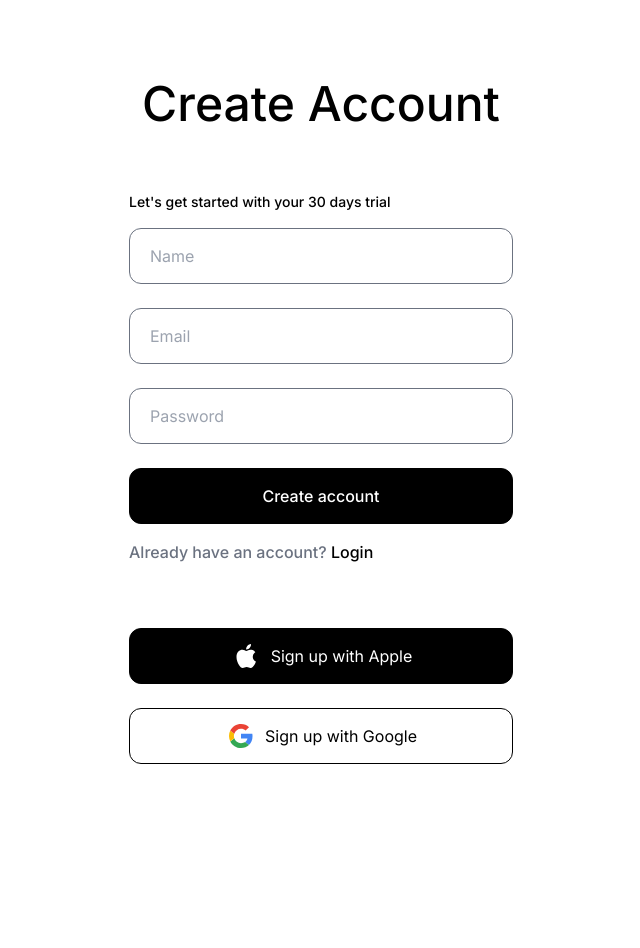
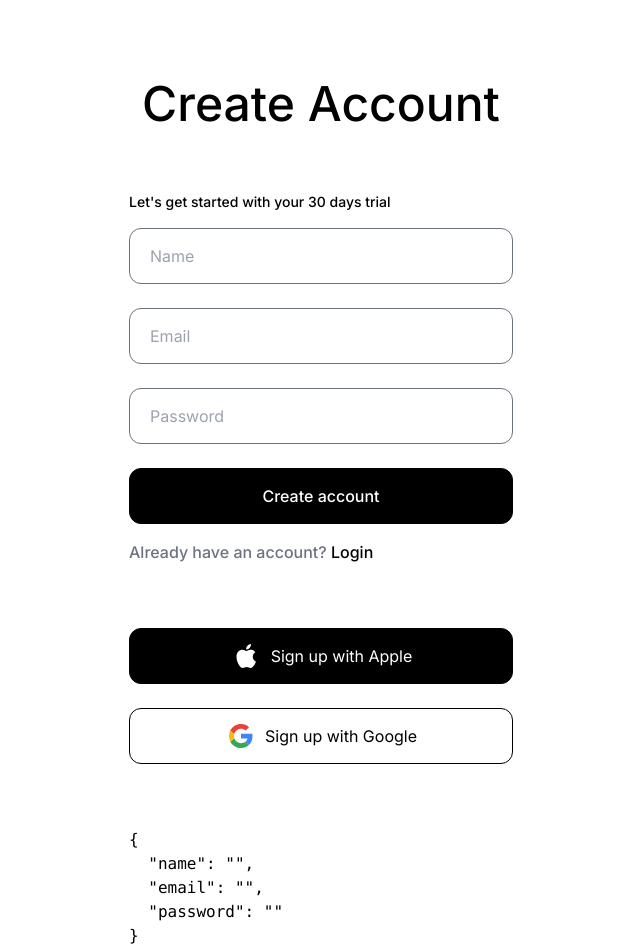
Before and after one commit to abdihashii/fun-sign-in-ui, a Next.js app: page /sign-up in a window 1280 px wide. Shown: the whole page, without its empty margins (319-959 px from the left). Before the commit the page ends 828 px from the top, so only its background shows below. Built offline with nearby package versions, Linux system fonts and the light colour scheme.

Commit message:
uses the login form hook in the sign up page

```diff
--- a/src/app/sign-up/page.tsx
+++ b/src/app/sign-up/page.tsx
@@ -1,8 +1,13 @@
+'use client';
+
 import Link from 'next/link';
 import GoogleColorIcon from '../icons/googleColorIcon';
 import AppleBlackIcon from '../icons/appleBlackIcon';
+import useAuth from '../hooks/useAuth';
 
 export default function SignUpPage() {
+  const { loginForm, handleInputChange } = useAuth();
+
   return (
     <main className="w-96 mx-auto mt-20 flex flex-col justify-center gap-16">
       <h1 className="text-center text-5xl text-black font-medium">
@@ -18,6 +23,10 @@ export default function SignUpPage() {
             className="h-14 py-3 px-5 rounded-xl border border-gray-500"
             type="text"
             placeholder="Name"
+            name="name"
+            value={loginForm?.name}
+            onChange={handleInputChange}
+            required
           />
         </div>
 
@@ -25,11 +34,19 @@ export default function SignUpPage() {
           className="h-14 py-3 px-5 rounded-xl border border-gray-500"
           type="email"
           placeholder="Email"
+          name="email"
+          value={loginForm?.email}
+          onChange={handleInputChange}
+          required
         />
         <input
           className="h-14 py-3 px-5 rounded-xl border border-gray-500"
           type="password"
           placeholder="Password"
+          name="password"
+          value={loginForm?.password}
+          onChange={handleInputChange}
+          required
         />
 
         <div className="flex flex-col gap-4">
@@ -63,7 +80,7 @@ export default function SignUpPage() {
 
       <div>
         <pre>
-          <code>{}</code>
+          <code>{JSON.stringify(loginForm, null, 2)}</code>
         </pre>
       </div>
     </main>
```
